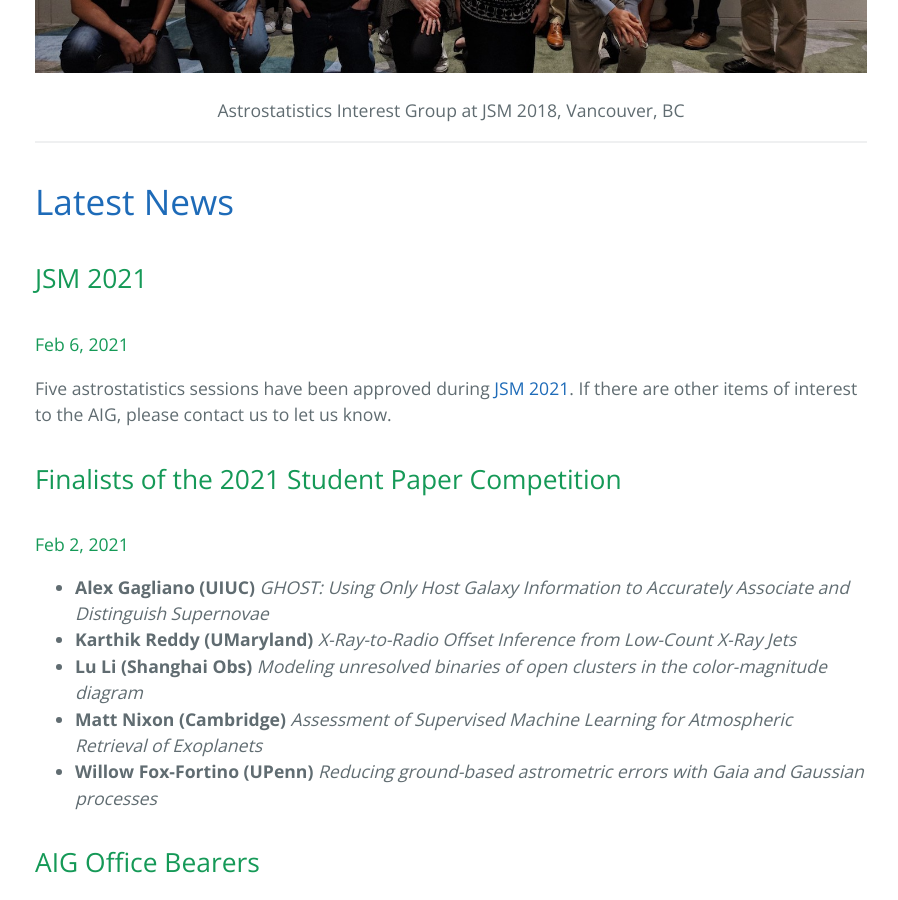
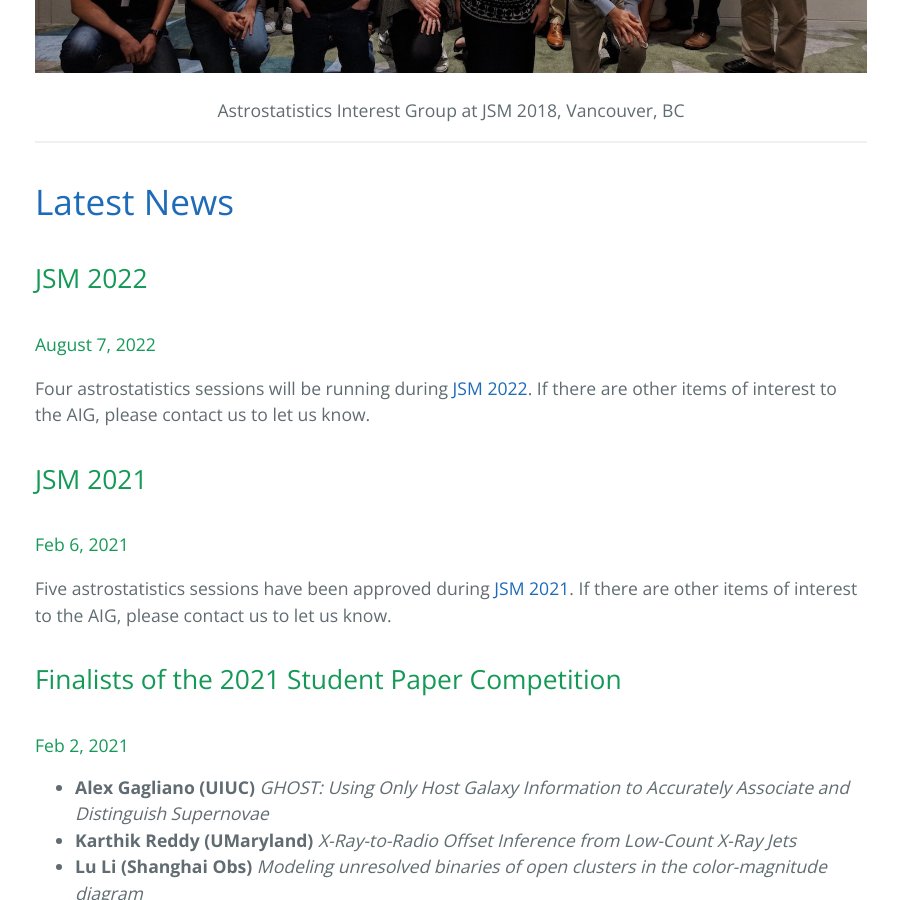
Before and after one commit to aigamstat/aigamstat.github.io, a Jekyll site: the page built from index.md, in a window 1280 px wide and 900 px high, scrolled down 737 px. Shown: the whole window, without its empty margins (189-1087 px from the left). Built offline with Jekyll 4.4.1, drawn with Linux system fonts in a browser that asks for light colours.

Commit message:
jsm2022 link

```diff
--- a/index.md
+++ b/index.md
@@ -8,7 +8,7 @@ layout: default
 <a href="./join.html" class="btn">Join AIG</a>
 <a href="./competition/" class="btn">Competitions</a>
 <a href="./news.html" class="btn">News</a>
-<a href="./jsm2021/index.html" class="btn">JSM</a>
+<a href="./jsm2022/index.html" class="btn">JSM</a>
 <a href="./ASAIP/index.html" class="btn">ASAIP</a>
 <a href="https://www.amstat.org" class="btn">[ASA]</a>
 
@@ -18,6 +18,10 @@ layout: default
 
 ---
 # [Latest News](./news.html)
+
+## JSM 2022
+#### August 7, 2022
+Four astrostatistics sessions will be running during [JSM 2022](./jsm2022/index.html). If there are other items of interest to the AIG, please contact us to let us know.
 
 ## JSM 2021
 #### Feb 6, 2021
```
